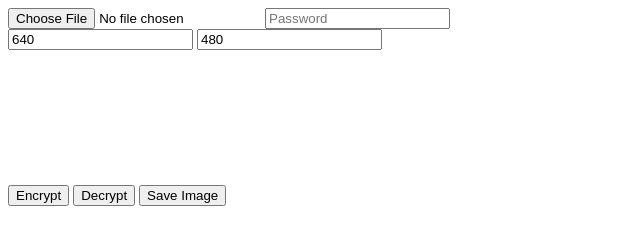
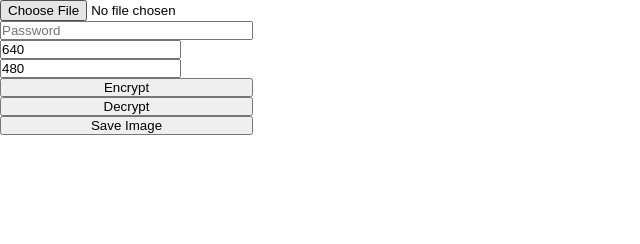
Before and after one commit to MilanKoys/passgen, a website: page public/index.html in a window 1280 px wide. Shown: the whole page, without its empty margins (0-640 px from the left). Drawn offline with Linux system fonts and the light colour scheme.

Commit message:
Added css styles

```diff
--- a/public/index.html
+++ b/public/index.html
@@ -3,20 +3,37 @@
     <head>
         <meta charset="UTF-8" />
         <meta name="viewport" content="width=device-width, initial-scale=1.0" />
+        <link rel="stylesheet" href="style.css" />
         <script src="main.js" type="module" defer></script>
         <title>Passgen</title>
     </head>
     <body>
+        <div class="container">
+            <div id="sidebar">
                 <input type="file" />
                 <input type="text" id="password" placeholder="Password" />
                 <div>
-            <input value="640" type="text" id="width" placeholder="Width" />
-            <input value="480" type="text" id="height" placeholder="Height" />
+                    <input
+                        value="640"
+                        type="text"
+                        id="width"
+                        placeholder="Width"
+                    />
+                    <input
+                        value="480"
+                        type="text"
+                        id="height"
+                        placeholder="Height"
+                    />
                 </div>
                 <button id="encrypt">Encrypt</button>
                 <button id="decrypt">Decrypt</button>
                 <button id="save">Save Image</button>
+            </div>
+            <div id="content">
                 <canvas></canvas>
                 <p id="hash"></p>
+            </div>
+        </div>
     </body>
 </html>
--- /dev/null
+++ b/public/style.css
@@ -0,0 +1,33 @@
+* {
+    margin: 0px;
+    padding: 0px;
+    box-sizing: border-box;
+}
+
+.container {
+    width: 100%;
+    height: 100%;
+    display: flex;
+}
+
+#sidebar {
+    display: flex;
+    flex-direction: column;
+    width: 300px;
+}
+
+#content {
+    display: flex;
+    flex-direction: column;
+    width: 100%;
+}
+
+canvas {
+    aspect-ratio: 4/3;
+    image-rendering: pixelated;
+    max-height: calc(100vh - 20px);
+}
+
+#hash {
+    height: 20px;
+}
```
Lines whose indentation alone changed are shown as unchanged.
